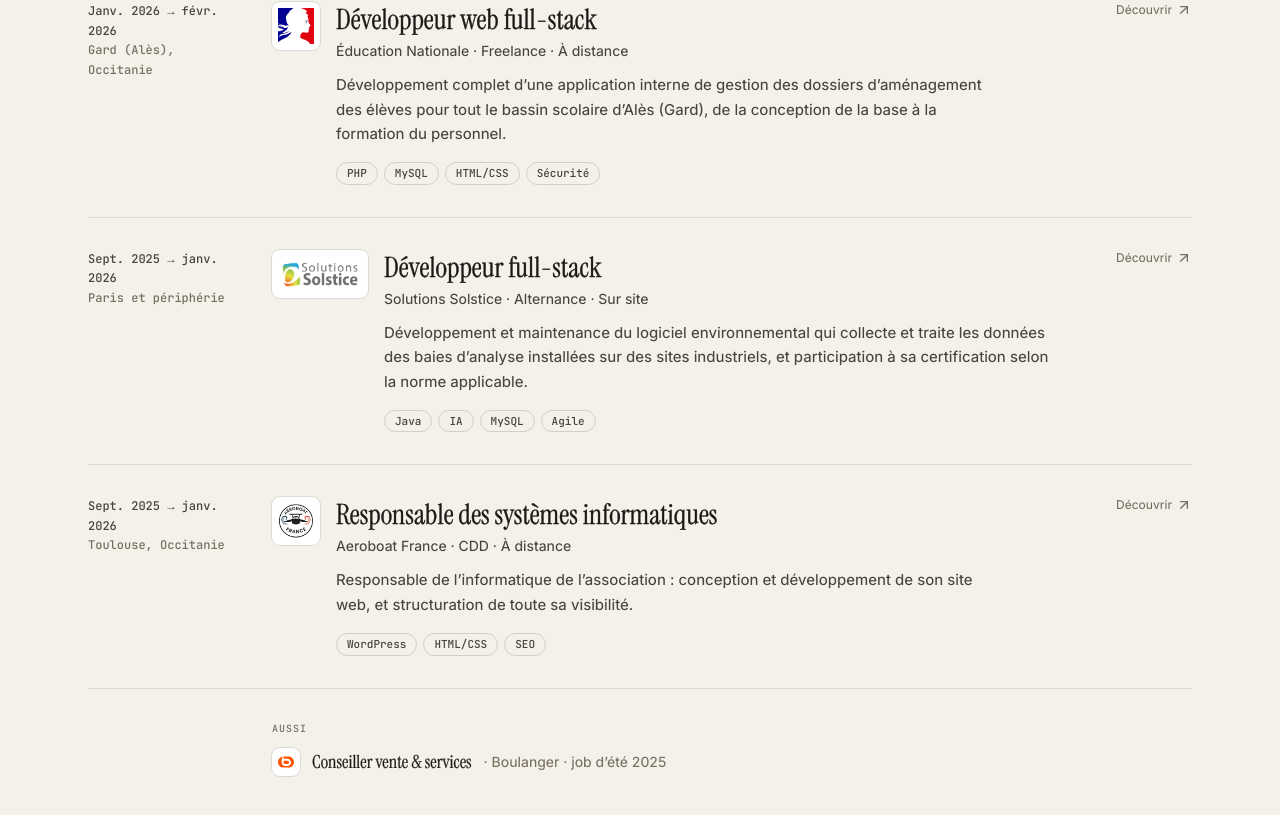
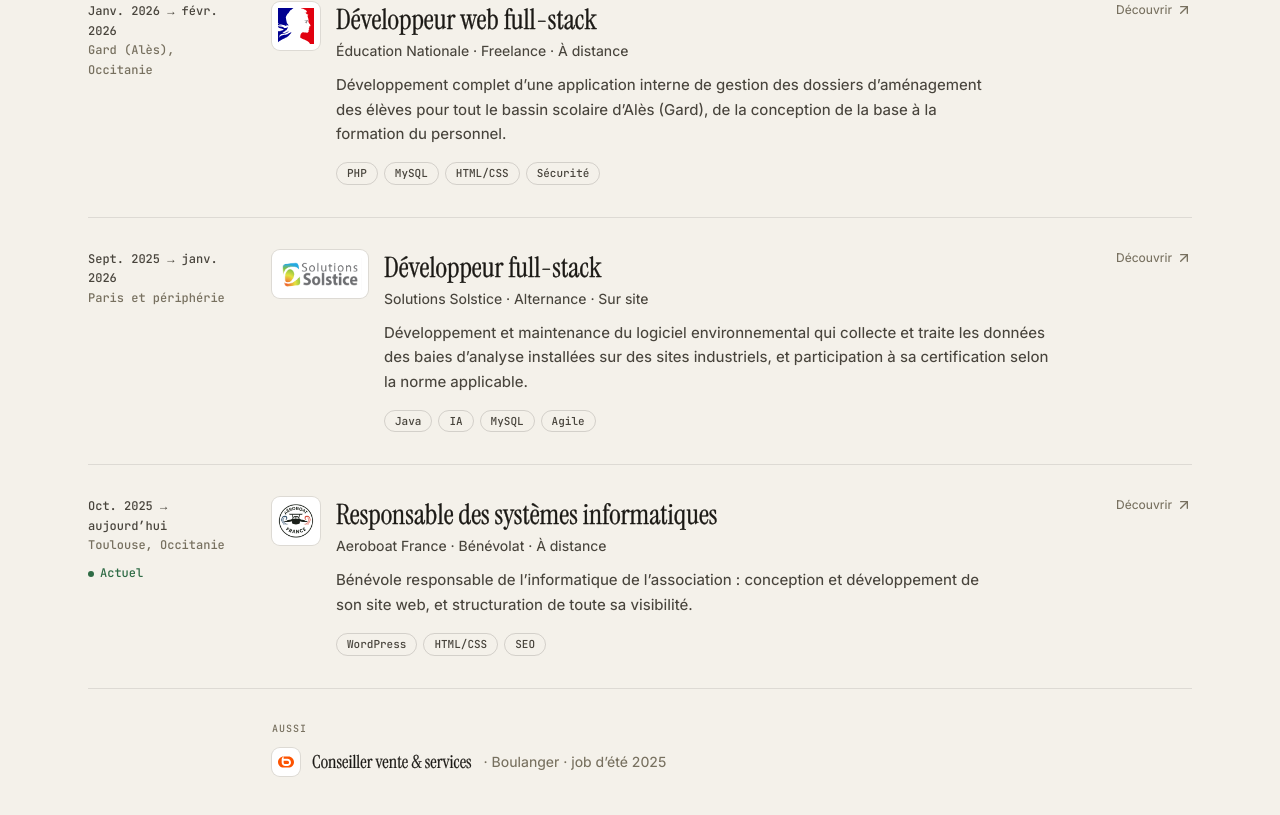
Before and after one commit to RobinCanovas/portfolio, a React (Vite) app: page / in a window 1280 px wide. Shown: the part 1893-2708 px from the top of the page. Built offline with nearby package versions, Linux system fonts and the light colour scheme.

Commit message:
fix: Aeroboat is volunteer work, not a fixed-term job

```diff
--- a/src/components/Hero.tsx
+++ b/src/components/Hero.tsx
@@ -23,7 +23,7 @@ export function Hero({ onContact }: { onContact: () => void }) {
   const [afterIntro] = useState(() => !revealed);
 
   const stats = [
-    { value: experiences.filter((e) => !e.minor).length, label: t('hero.stat.experiences') },
+    { value: experiences.filter((e) => !e.minor && e.contract !== 'Volunteer').length, label: t('hero.stat.experiences') },
     { value: 12, suffix: '+', label: t('hero.stat.months') },
     { value: projects.length, label: t('hero.stat.projects') },
     { value: null, text: '2027', label: t('hero.stat.graduation') },
--- a/src/data/fr.ts
+++ b/src/data/fr.ts
@@ -209,10 +209,10 @@ export const fr: FrOverlay = {
     },
     aeroboat: {
       role: 'Responsable des systèmes informatiques',
-      period: 'Sept. 2025 → janv. 2026',
-      duration: '5 mois',
+      period: 'Oct. 2025 → aujourd’hui',
+      duration: 'En cours',
       location: 'Toulouse, Occitanie',
-      summary: 'Responsable de l’informatique de l’association : conception et développement de son site web, et structuration de toute sa visibilité.',
+      summary: 'Bénévole responsable de l’informatique de l’association : conception et développement de son site web, et structuration de toute sa visibilité.',
       missions: [
         {
           title: 'Site web',
@@ -408,7 +408,7 @@ export const fr: FrOverlay = {
     },
     'aeroboat-site': {
       title: 'Site web d’Aeroboat France',
-      context: 'Aeroboat France · CDD',
+      context: 'Aeroboat France · Bénévolat',
       description: 'Le site de l’association, conçu et développé de zéro : navigation claire, identité moderne, responsive et optimisé SEO.',
       problem: 'Une toute jeune association avait besoin d’une présence en ligne crédible pour présenter ses projets et ses fondateurs, et attirer membres et partenaires.',
       outcome: ['Site en ligne présentant l’association et son équipe.', 'Cohérent sur ordinateur, tablette et mobile.', 'Bonnes pratiques SEO appliquées.'],
@@ -606,7 +606,7 @@ export const fr: FrOverlay = {
     Spanish: { name: 'Espagnol' },
   },
 
-  contract: { Apprenticeship: 'Alternance', Internship: 'Stage', Freelance: 'Freelance', 'Fixed-term': 'CDD' },
+  contract: { Apprenticeship: 'Alternance', Internship: 'Stage', Freelance: 'Freelance', 'Fixed-term': 'CDD', Volunteer: 'Bénévolat' },
   mode: { 'On-site': 'Sur site', Hybrid: 'Hybride', Remote: 'À distance' },
   tech: { Security: 'Sécurité', AI: 'IA', Networks: 'Réseaux' },
 };
--- a/src/data/profile.ts
+++ b/src/data/profile.ts
@@ -282,12 +282,13 @@ export const experiences: Experience[] = [
     id: 'aeroboat',
     company: companies.aeroboat,
     role: 'IT Systems Manager',
-    contract: 'Fixed-term',
-    period: 'Sept. 2025 → Jan. 2026',
-    duration: '5 months',
+    contract: 'Volunteer',
+    period: 'Oct. 2025 → Present',
+    duration: 'Ongoing',
     location: 'Toulouse, Occitanie',
     mode: 'Remote',
-    summary: 'In charge of the association’s IT: designed and built its website, and structured its whole visibility.',
+    current: true,
+    summary: 'Volunteer in charge of the association’s IT: designed and built its website, and structured its whole visibility.',
     missions: [
       {
         title: 'Website',
@@ -433,7 +434,7 @@ export const projects: Project[] = [
   {
     id: 'aeroboat-site',
     title: 'Aeroboat France website',
-    context: 'Aeroboat France · Fixed-term',
+    context: 'Aeroboat France · Volunteer',
     experienceId: 'aeroboat',
     year: '2025',
     description: 'The association’s website, designed and built from scratch: clear navigation, modern identity, responsive and SEO-ready.',
--- a/src/i18n/ui.ts
+++ b/src/i18n/ui.ts
@@ -41,7 +41,7 @@ export const ui = {
     'goals.cta.text': 'An apprenticeship, an internship or a project where I can learn and contribute: I’m open to talking about it.',
     'goals.cta.button': 'Let’s talk',
     'photo.credit': 'Photo',
-    'goals.drive': 'In just over a year, I’ve combined my studies with five professional experiences. I’ve worked hard to get here, and I intend to keep raising the bar.',
+    'goals.drive': 'In just over a year, I’ve combined my studies with four professional experiences and a volunteer role. I’ve worked hard to get here, and I intend to keep raising the bar.',
     'goals.schoolsNote': 'Ambitious targets, I know. That is exactly why I work this hard.',
     'goals.schools': 'Schools and universities I’m aiming for',
     'lab.db.cta': 'Open the playground',
@@ -107,7 +107,7 @@ export const ui = {
     'goals.roadmap': 'My roadmap',
     'goals.s1.tag': 'Now',
     'goals.s1.title': 'BUT Computer Science + apprenticeship',
-    'goals.s1.text': 'Solid technical foundations and five professional experiences in just over a year, including a client owned by BNP Paribas and EDF.',
+    'goals.s1.text': 'Solid technical foundations, four professional experiences and a volunteer role in just over a year, including a client owned by BNP Paribas and EDF.',
     'goals.s2.tag': 'Next year',
     'goals.s2.title': 'University',
     'goals.s2.text': 'Join a university programme to broaden my profile beyond tech, as the first step toward a master’s degree.',
@@ -322,7 +322,7 @@ export const ui = {
     'goals.cta.text': 'Une alternance, un stage ou un projet où apprendre et contribuer : je suis ouvert à en discuter.',
     'goals.cta.button': 'Parlons-en',
     'photo.credit': 'Photo',
-    'goals.drive': 'En un peu plus d’un an, j’ai enchaîné cinq expériences professionnelles en parallèle de mes études. J’ai beaucoup travaillé pour en arriver là, et je compte bien continuer à placer la barre plus haut.',
+    'goals.drive': 'En un peu plus d’un an, j’ai enchaîné quatre expériences professionnelles et une mission associative en parallèle de mes études. J’ai beaucoup travaillé pour en arriver là, et je compte bien continuer à placer la barre plus haut.',
     'goals.schoolsNote': 'Des objectifs ambitieux, je le sais. C’est justement pour ça que je travaille autant.',
     'goals.schools': 'Les écoles et universités que je vise',
     'lab.db.cta': 'Ouvrir le bac à sable',
@@ -388,7 +388,7 @@ export const ui = {
     'goals.roadmap': 'Ma feuille de route',
     'goals.s1.tag': 'Aujourd’hui',
     'goals.s1.title': 'BUT Informatique + alternance',
-    'goals.s1.text': 'Des bases techniques solides et cinq expériences professionnelles en un peu plus d’un an, dont un client filiale de BNP Paribas et d’EDF.',
+    'goals.s1.text': 'Des bases techniques solides, quatre expériences professionnelles et une mission associative en un peu plus d’un an, dont un client filiale de BNP Paribas et d’EDF.',
     'goals.s2.tag': 'L’an prochain',
     'goals.s2.title': 'L’université',
     'goals.s2.text': 'Rejoindre la fac pour élargir mon profil au-delà de la tech, première marche vers un master.',
--- a/src/types.ts
+++ b/src/types.ts
@@ -20,7 +20,7 @@ export type Tech =
   | 'Agile'
   | 'UML';
 
-export type ContractType = 'Apprenticeship' | 'Internship' | 'Freelance' | 'Fixed-term';
+export type ContractType = 'Apprenticeship' | 'Internship' | 'Freelance' | 'Fixed-term' | 'Volunteer';
 export type WorkMode = 'On-site' | 'Hybrid' | 'Remote';
 
 export interface KeyFact {
```
Also changed, not shown: 1 other file (tests, documents, lock files or other folders).
